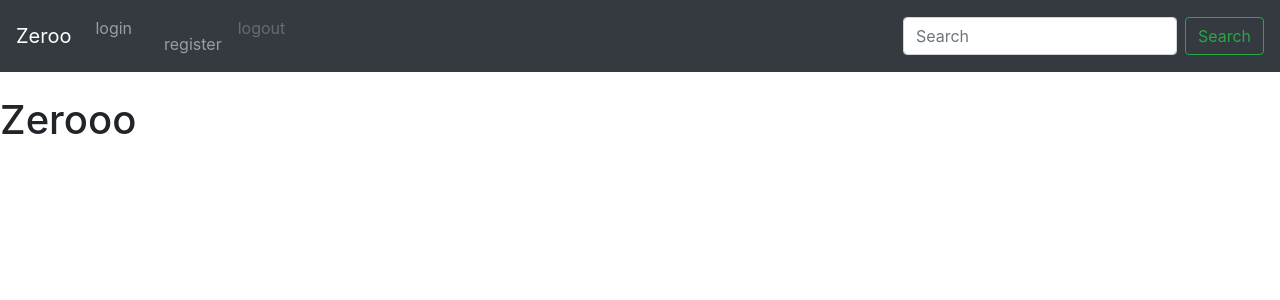
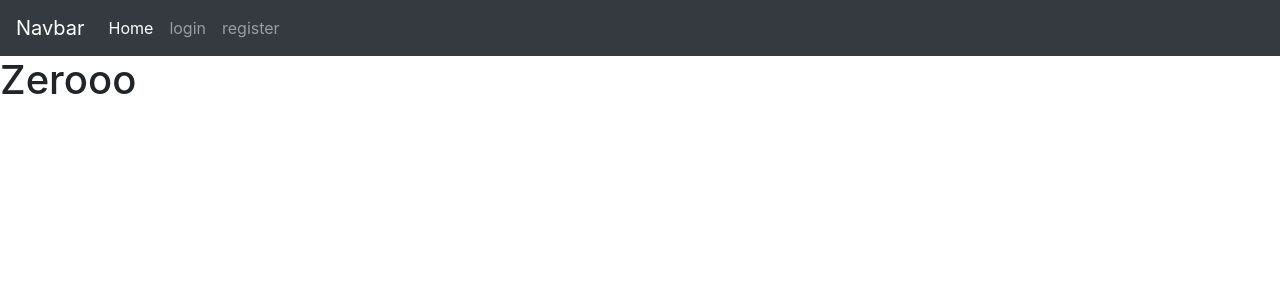
Before and after one commit to avsingh999/python_weblog, a Flask app: page / in a window 1280 px wide. Shown: the top 300 px of the page. Run offline with Flask 2, Linux system fonts and the light colour scheme; some libraries are stand-ins or nearby versions.

Commit message:
update base.html and profile.html

```diff
--- a/src/app.py
+++ b/src/app.py
@@ -23,6 +23,11 @@ def login_template():
 @app.route('/register')
 def  register_template():
     return render_template('register.html')
+
+@app.route('/logout')
+def  logout_template():
+    session['email'] = None
+    return render_template('login.html')
 
 @app.before_first_request
 def  initialize_database():
--- a/src/templates/base.html
+++ b/src/templates/base.html
@@ -1,49 +1,37 @@
-<!DOCTYPE html>
+<!doctype html>
 <html lang="en">
   <head>
-    <meta charset="UTF-8">
     <meta charset="utf-8">
     <meta name="viewport" content="width=device-width, initial-scale=1, shrink-to-fit=no">
-    <meta name="description" content="">
-    <meta name="author" content="">
     <link rel="stylesheet" href="https://maxcdn.bootstrapcdn.com/bootstrap/4.0.0/css/bootstrap.min.css" integrity="sha384-Gn5384xqQ1aoWXA+058RXPxPg6fy4IWvTNh0E263XmFcJlSAwiGgFAW/dAiS6JXm" crossorigin="anonymous">
-    <link rel="stylesheet" href="https://maxcdn.bootstrapcdn.com/bootstrap/4.0.0/css/bootstrap.min.css" integrity="sha384-Gn5384xqQ1aoWXA+058RXPxPg6fy4IWvTNh0E263XmFcJlSAwiGgFAW/dAiS6JXm" crossorigin="anonymous">
-    <script src="https://maxcdn.bootstrapcdn.com/bootstrap/3.3.7/js/bootstrap.min.js" integrity="sha384-Tc5IQib027qvyjSMfHjOMaLkfuWVxZxUPnCJA7l2mCWNIpG9mGCD8wGNIcPD7Txa" crossorigin="anonymous"></script>
-    <script src="https://code.jquery.com/jquery-3.2.1.slim.min.js" integrity="sha384-KJ3o2DKtIkvYIK3UENzmM7KCkRr/rE9/Qpg6aAZGJwFDMVNA/GpGFF93hXpG5KkN" crossorigin="anonymous"></script>
-    <script src="https://cdnjs.cloudflare.com/ajax/libs/popper.js/1.12.9/umd/popper.min.js" integrity="sha384-ApNbgh9B+Y1QKtv3Rn7W3mgPxhU9K/ScQsAP7hUibX39j7fakFPskvXusvfa0b4Q" crossorigin="anonymous"></script>
-    <script src="https://maxcdn.bootstrapcdn.com/bootstrap/4.0.0/js/bootstrap.min.js" integrity="sha384-JZR6Spejh4U02d8jOt6vLEHfe/JQGiRRSQQxSfFWpi1MquVdAyjUar5+76PVCmYl" crossorigin="anonymous"></script>
-    <link rel="stylesheet" href="{{ url_for('static', filename='css/main.css') }}"/>
-    <link rel="stylesheet" href="{{ url_for('static', filename='css/bootstrap.css') }}"/>
-    <script src="{{ url_for('static', filename='js/bootstrap.js') }}"></script>
-
+    <title>H</title>
   </head>
   <body>
-      <nav class="navbar navbar-expand-md navbar-dark bg-dark mb-4">
-        <a class="navbar-brand" href="#">Zeroo</a>
-        <button class="navbar-toggler" type="button" data-toggle="collapse" data-target="#navbarCollapse" aria-controls="navbarCollapse" aria-expanded="false" aria-label="Toggle navigation">
+    <nav class="navbar navbar-expand-lg navbar-dark bg-dark">
+  <a class="navbar-brand" href="#">Navbar</a>
+  <button class="navbar-toggler" type="button" data-toggle="collapse" data-target="#navbarNav" aria-controls="navbarNav" aria-expanded="false" aria-label="Toggle navigation">
     <span class="navbar-toggler-icon"></span>
   </button>
-        <div class="collapse navbar-collapse" id="navbarCollapse">
-          <ul class="navbar-nav mr-auto">
+  <div class="collapse navbar-collapse" id="navbarNav">
+    <ul class="navbar-nav">
+      <li class="nav-item active">
+        <a class="nav-link" href="/">Home <span class="sr-only">(current)</span></a>
+      </li>
       <li class="nav-item">
-              <a class="nav-link" href="login">login
+        <a class="nav-link" href="login">login</a>
       </li>
       <li class="nav-item">
         <a class="nav-link" href="register">register</a>
       </li>
-            <li class="nav-item">
-              <a class="nav-link disabled" href="/">logout</a>
-            </li>
     </ul>
-          <form class="form-inline mt-2 mt-md-0">
-            <input class="form-control mr-sm-2" type="text" placeholder="Search" aria-label="Search">
-            <button class="btn btn-outline-success my-2 my-sm-0" type="submit">Search</button>
-          </form>
   </div>
 </nav>
     <h1>Zerooo</h1>
     {% block content %}
 
     {% endblock %}
+    <script src="https://code.jquery.com/jquery-3.2.1.slim.min.js" integrity="sha384-KJ3o2DKtIkvYIK3UENzmM7KCkRr/rE9/Qpg6aAZGJwFDMVNA/GpGFF93hXpG5KkN" crossorigin="anonymous"></script>
+    <script src="https://cdnjs.cloudflare.com/ajax/libs/popper.js/1.12.9/umd/popper.min.js" integrity="sha384-ApNbgh9B+Y1QKtv3Rn7W3mgPxhU9K/ScQsAP7hUibX39j7fakFPskvXusvfa0b4Q" crossorigin="anonymous"></script>
+    <script src="https://maxcdn.bootstrapcdn.com/bootstrap/4.0.0/js/bootstrap.min.js" integrity="sha384-JZR6Spejh4U02d8jOt6vLEHfe/JQGiRRSQQxSfFWpi1MquVdAyjUar5+76PVCmYl" crossorigin="anonymous"></script>
   </body>
 </html>
```
Also changed, not shown: src/templates/profile.html (+42 -4 lines). Lines whose indentation alone changed are shown as unchanged.
